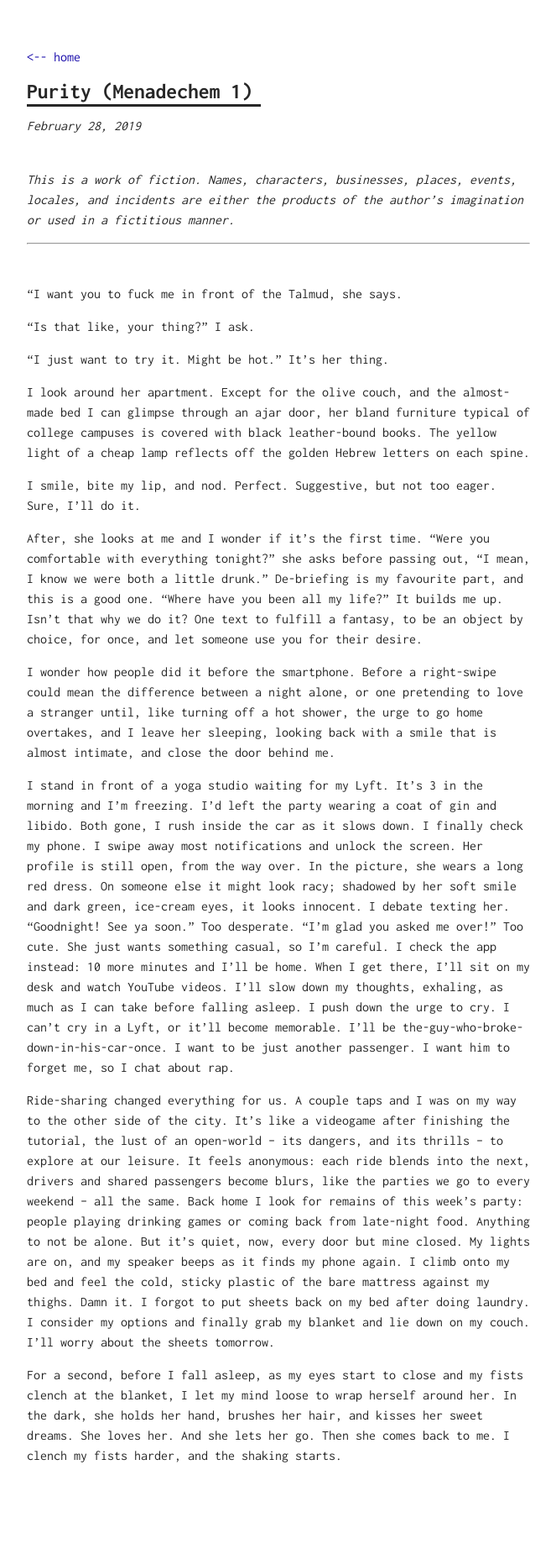
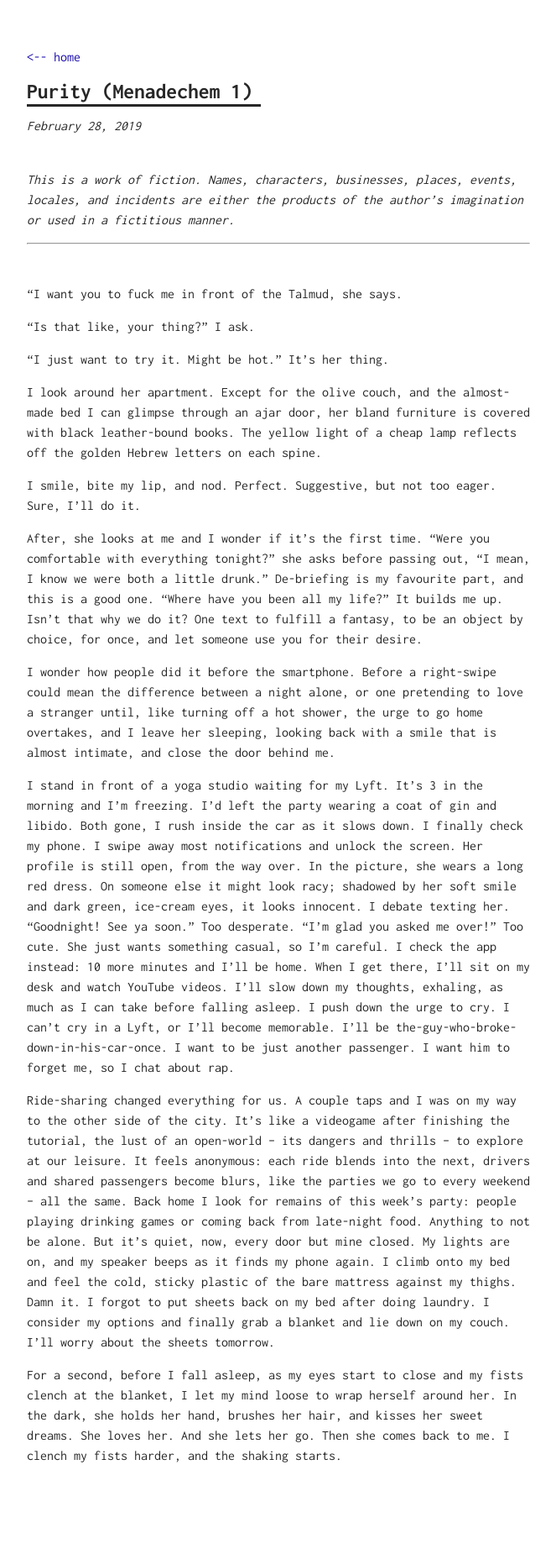
Before and after one commit to ordinarythings/ordinarythings.github.io, a Jekyll site: the page built from _posts/2019-02-28-Purity-Menadechem.md, in a window 1280 px wide. Shown: the whole page at 84% size, without its empty margins (308-971 px from the left). Built offline with Jekyll 4.4.1, drawn with Linux system fonts in a browser that asks for light colours.

Commit message:
Update 2019-02-28-Purity-Menadechem.md

```diff
--- a/_posts/2019-02-28-Purity-Menadechem.md
+++ b/_posts/2019-02-28-Purity-Menadechem.md
@@ -16,7 +16,7 @@ type: Story
 
 “I just want to try it. Might be hot.” It’s her thing.
 
-I look around her apartment. Except for the olive couch, and the almost-made bed I can glimpse through an ajar door, her bland furniture typical of college campuses is covered with black leather-bound books. The yellow light of a cheap lamp reflects off the golden Hebrew letters on each spine.
+I look around her apartment. Except for the olive couch, and the almost-made bed I can glimpse through an ajar door, her bland furniture is covered with black leather-bound books. The yellow light of a cheap lamp reflects off the golden Hebrew letters on each spine.
 
 I smile, bite my lip, and nod. Perfect. Suggestive, but not too eager. Sure, I’ll do it.
 
@@ -24,8 +24,8 @@ After, she looks at me and I wonder if it's the first time. “Were you comforta
 
 I wonder how people did it before the smartphone. Before a right-swipe could mean the difference between a night alone, or one pretending to love a stranger until, like turning off a hot shower, the urge to go home overtakes, and I leave her sleeping, looking back with a smile that is almost intimate, and close the door behind me.
 
-I stand in front of a yoga studio waiting for my Lyft. It’s 3 in the morning and I’m freezing. I’d left the party wearing a coat of gin and libido. Both gone, I rush inside the car as it slows down. I finally check my phone. I swipe away most notifications and unlock the screen. Her profile is still open, from the way over. In the picture, she wears a long red dress. On someone else it might look racy; shadowed by her soft smile and dark green, ice-cream eyes, it looks innocent. I debate texting her. “Goodnight! See ya soon.” Too desperate. “I'm glad you asked me over!” Too cute. She just wants something casual, so I'm careful. I check the app instead: 10 more minutes and I'll be home. When I get there, I'll sit on my desk and watch YouTube videos. I'll slow down my thoughts, exhaling, as much as I can take before falling asleep. I push down the urge to cry. I can't cry in a Lyft, or it'll become memorable. I'll be the-guy-who-broke-down-in-his-car-once. I want to be just another passenger. I want him to forget me, so I chat about rap.
+I stand in front of a yoga studio waiting for my Lyft. It’s 3 in the morning and I’m freezing. I’d left the party wearing a coat of gin and libido. Both gone, I rush inside the car as it slows down. I finally check my phone. I swipe away most notifications and unlock the screen. Her profile is still open, from the way over. In the picture, she wears a long red dress. On someone else it might look racy; shadowed by her soft smile and dark green, ice-cream eyes, it looks innocent. I debate texting her. “Goodnight! See ya soon.” Too desperate. “I'm glad you asked me over!” Too cute. She just wants something casual, so I'm careful. I check the app instead: 10 more minutes and I'll be home. When I get there, I'll sit on my desk and watch YouTube videos. I'll slow down my thoughts, exhaling, as much as I can take before falling asleep. I push down the urge to cry. I can't cry in a Lyft, or I'll become memorable. I'll be the-guy-who-broke-down-in-his-car-once. I want to be just another passenger. I want him to forget me, so I chat about rap.
 
-Ride-sharing changed everything for us. A couple taps and I was on my way to the other side of the city. It's like a videogame after finishing the tutorial, the lust of an open-world -- its dangers, and its thrills -- to explore at our leisure. It feels anonymous: each ride blends into the next, drivers and shared passengers become blurs, like the parties we go to every weekend -- all the same. Back home I look for remains of this week’s party: people playing drinking games or coming back from late-night food. Anything to not be alone. But it’s quiet, now, every door but mine closed. My lights are on, and my speaker beeps as it finds my phone again. I climb onto my bed and feel the cold, sticky plastic of the bare mattress against my thighs. Damn it. I forgot to put sheets back on my bed after doing laundry. I consider my options and finally grab my blanket and lie down on my couch. I’ll worry about the sheets tomorrow.
+Ride-sharing changed everything for us. A couple taps and I was on my way to the other side of the city. It's like a videogame after finishing the tutorial, the lust of an open-world -- its dangers and thrills -- to explore at our leisure. It feels anonymous: each ride blends into the next, drivers and shared passengers become blurs, like the parties we go to every weekend -- all the same. Back home I look for remains of this week’s party: people playing drinking games or coming back from late-night food. Anything to not be alone. But it’s quiet, now, every door but mine closed. My lights are on, and my speaker beeps as it finds my phone again. I climb onto my bed and feel the cold, sticky plastic of the bare mattress against my thighs. Damn it. I forgot to put sheets back on my bed after doing laundry. I consider my options and finally grab a blanket and lie down on my couch. I’ll worry about the sheets tomorrow.
 
 For a second, before I fall asleep, as my eyes start to close and my fists clench at the blanket, I let my mind loose to wrap herself around her. In the dark, she holds her hand, brushes her hair, and kisses her sweet dreams. She loves her. And she lets her go. Then she comes back to me. I clench my fists harder, and the shaking starts.
```
